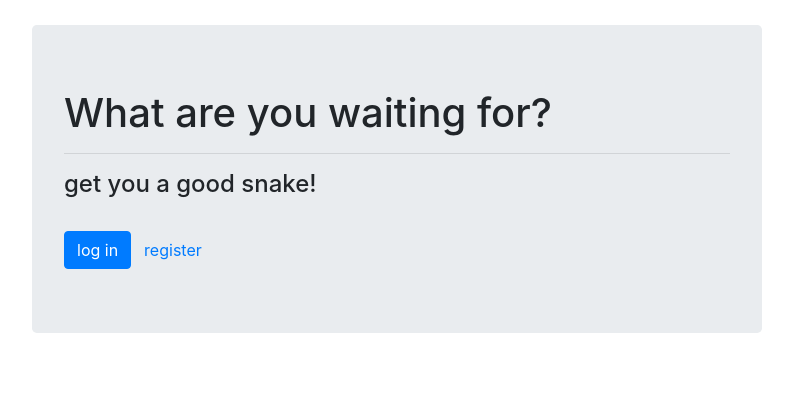
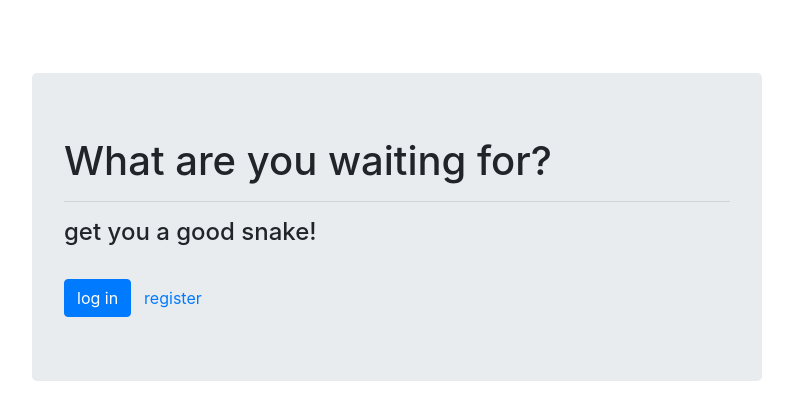
Before and after one commit to jeremyadamsfisher/snekbook, a Django app: template templates/snekbook/index.html in a window 1280 px wide. Shown: the part 56-476 px from the top of the page, without its empty margins (243-1036 px from the left). Run offline with Django 3.2, Linux system fonts and the light colour scheme; the template is opened without the code that fills it, so the values that code supplies are empty; some libraries are stand-ins or nearby versions.

Commit message:
tweaks to index

```diff
--- a/static/snekbook/style.css
+++ b/static/snekbook/style.css
@@ -12,6 +12,10 @@
   padding-top: 25px;
   padding-bottom: 25px;
 }
+
+/* html, body {
+  height: 100%
+} */
 
 /* ##### VIEW SPECIFIC STUFF ##### */
 
--- a/templates/snekbook/index.html
+++ b/templates/snekbook/index.html
@@ -3,8 +3,8 @@
 {% block title%}home{% endblock %}
 {% block content%}
 <div class="container container-body">
-  <div class="row justify-content-md-center">
-    <div class="col-lg-8 col-sm-12">
+  <div class="row mt-5">
+    <div class="col-lg-8 col-sm-12 mx-auto">
       <div class="jumbotron">
         {% if user.is_authenticated %}
         <h1>Welcome, {{user.username}}</h1>
```
